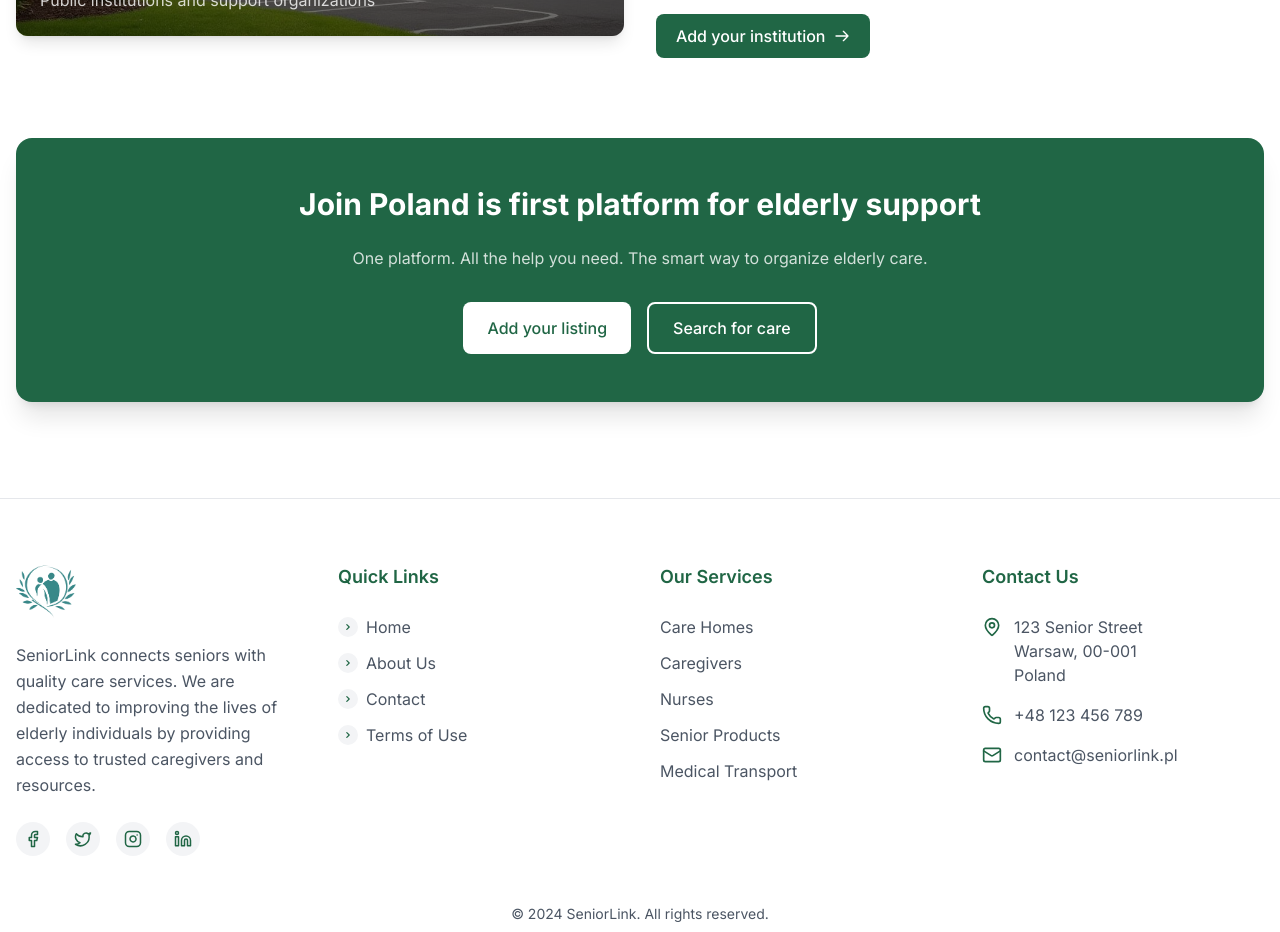
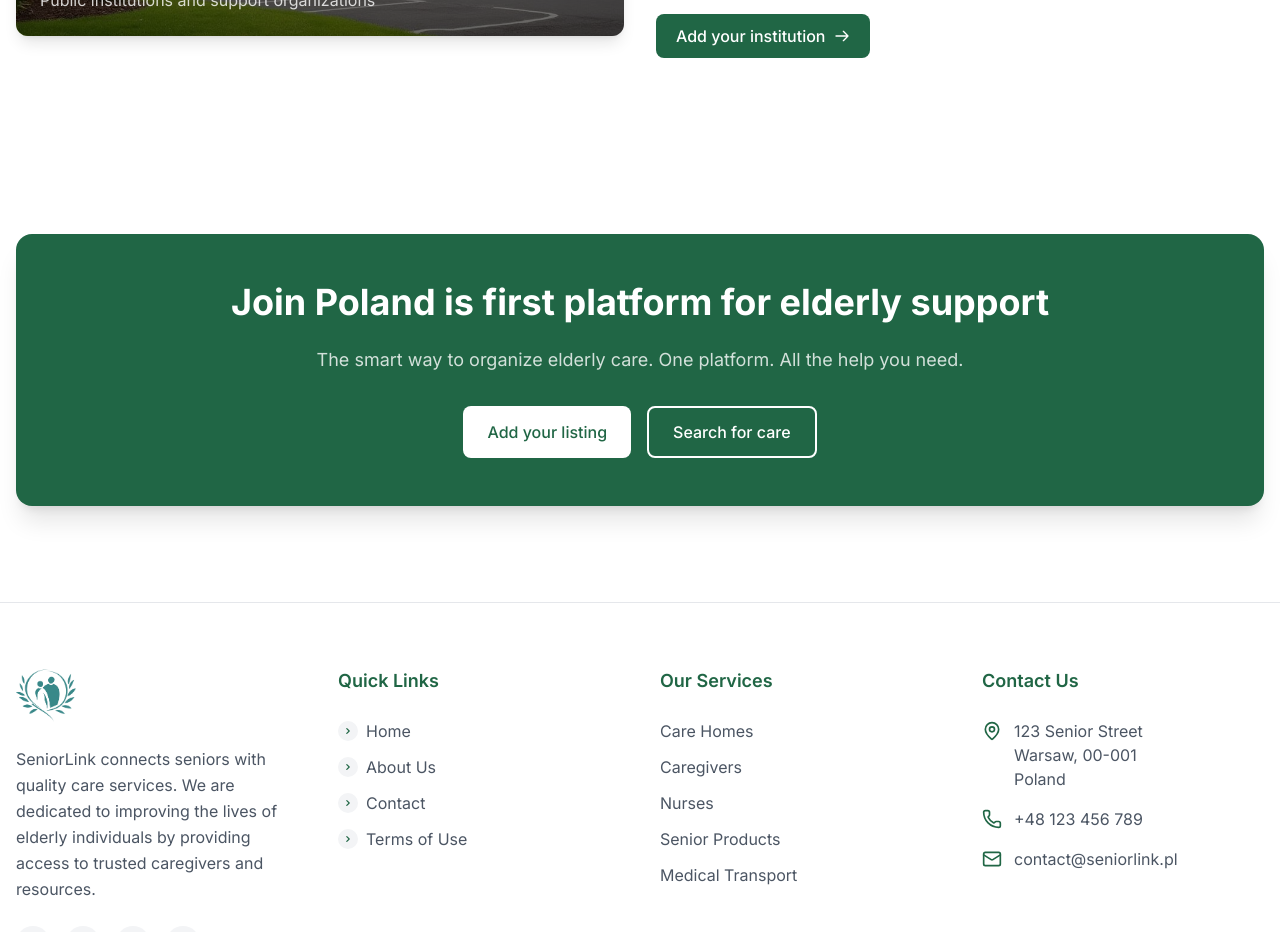
Before and after one commit to dev-knight0227/Senior-link, a Next.js app: page /services in a window 1280 px wide. Shown: the part 4040-4972 px from the top of the page. Built offline with nearby package versions, Linux system fonts and the light colour scheme.

Commit message:
modify greenbanner

```diff
--- a/src/app/about-us/page.jsx
+++ b/src/app/about-us/page.jsx
@@ -1,4 +1,5 @@
 import AboutUsDetail from '@/components/mission/Mission';
+import GreenBanner from '@/components/greenBanner/GreenBanner';
 import PageHeader from '@/components/pageHeader/PageHeader'
 import React from 'react'
 export const metadata = {
@@ -16,6 +17,7 @@
         pageTitle="About Us"
       />
       <AboutUsDetail />
+      <GreenBanner />
     </>
   );
 }
--- a/src/app/services/page.jsx
+++ b/src/app/services/page.jsx
@@ -1,5 +1,6 @@
 import PageHeader from '@/components/pageHeader/PageHeader'
 import ServicesPageMainSection from '@/components/servicesPageMainSection/ServicesPageMainSection';
+import GreenBanner from '@/components/greenBanner/GreenBanner';
 import React from 'react'
 
 export const metadata = {
@@ -17,6 +18,7 @@
         pageTitle="Services"
       />
       <ServicesPageMainSection />
+      <GreenBanner />
     </>
   );
 }
--- a/src/components/mission/Mission.jsx
+++ b/src/components/mission/Mission.jsx
@@ -431,7 +431,7 @@
       </section>
 
       {/* CTA Section */}
-      <section className="py-16 md:py-24">
+      {/* <section className="py-16 md:py-24">
         <div className="container mx-auto px-4">
           <motion.div
             initial="hidden"
@@ -458,7 +458,7 @@
             </div>
           </motion.div>
         </div>
-      </section>
+      </section> */}
     </div>
   )
 }
--- a/src/components/searchCarePage/SearchCarePage.jsx
+++ b/src/components/searchCarePage/SearchCarePage.jsx
@@ -540,6 +540,8 @@
                                 src={provider.image || "/placeholder.svg"}
                                 alt={provider.name}
                                 className="w-full h-full object-cover"
+                                height={300}
+                                width={400}
                               />
                               {provider.featured && (
                                 <div className="absolute top-2 left-2 bg-[#206645] text-white text-xs font-medium px-2 py-1 rounded">
--- a/src/components/servicesPageMainSection/ServicesPageMainSection.jsx
+++ b/src/components/servicesPageMainSection/ServicesPageMainSection.jsx
@@ -26,7 +26,7 @@
   }
 
   return (
-    <div className="bg-white dark:bg-gray-900 py-16 md:py-24">
+    <div className="bg-white dark:bg-gray-900 pt-16 md:pt-24">
       <div className="container mx-auto px-4">
         {/* Intro Section */}
         <motion.div
@@ -555,32 +555,6 @@
           </motion.div>
         </motion.section>
 
-
-
-        {/* CTA Section */}
-        <motion.section
-          initial="hidden"
-          whileInView="visible"
-          viewport={{ once: true }}
-          variants={fadeIn}
-        >
-          <div className="bg-[#206645] dark:bg-[#206645]/80 rounded-2xl overflow-hidden shadow-xl p-8 md:p-12 text-center">
-            <h2 className="text-2xl md:text-3xl font-bold text-white mb-6">
-              Join Poland is first platform for elderly support
-            </h2>
-            <p className="text-white/80 mb-8 max-w-2xl mx-auto">
-              One platform. All the help you need. The smart way to organize elderly care.
-            </p>
-            <div className="flex flex-col sm:flex-row gap-4 justify-center">
-              <Link href="/add-list" className="inline-flex items-center justify-center px-6 py-3 bg-white text-[#206645] font-medium rounded-lg hover:bg-gray-100 transition-colors duration-300">
-                Add your listing
-              </Link>
-              <Link href="/search-care" className="inline-flex items-center justify-center px-6 py-3 border-2 border-white text-white font-medium rounded-lg hover:bg-white/10 transition-colors duration-300">
-                Search for care
-              </Link>
-            </div>
-          </div>
-        </motion.section>
       </div>
     </div>
   )
```
